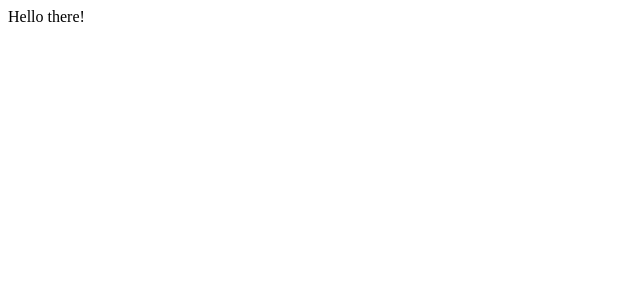
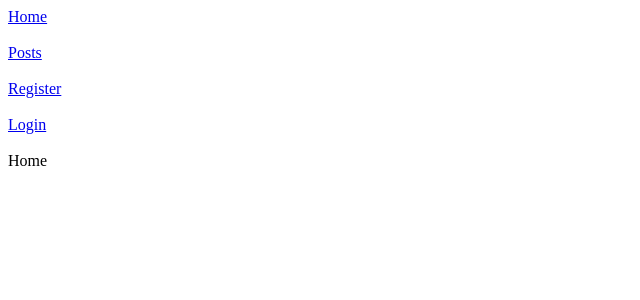
Before and after one commit to yevhenprudnik/heap-client, a React (Create React App) app: page / in a window 1280 px wide. Shown: the top 300 px of the page, without its empty margins (0-640 px from the left). Built offline with nearby package versions, Linux system fonts and the light colour scheme.

Commit message:
Add pages: Home, Posts, Register, Login.

```diff
--- a/package.json
+++ b/package.json
@@ -5,6 +5,7 @@
     "@testing-library/user-event": "^13.5.0",
     "react": "^18.2.0",
     "react-dom": "^18.2.0",
+    "react-router-dom": "^6.10.0",
     "react-scripts": "5.0.1",
     "web-vitals": "^2.1.4"
   },
--- a/src/App.js
+++ b/src/App.js
@@ -1,5 +1,33 @@
+import {Routes, Route, Link} from 'react-router-dom'
+import Home from './pages/Home';
+import Posts from './pages/Posts';
+import Register from './pages/Register';
+import Login from './pages/Login';
+
 function App() {
-  return <div className="App">Hello there!</div>;
+    return (
+        <>
+            <header>
+                <Link to = "/">Home</Link>
+                <br/><br/>
+                <Link to = "/posts">Posts</Link>
+                <br/><br/>
+                <Link to = "/register">Register</Link>
+                <br/><br/>
+                <Link to = "/login">Login</Link>
+                <br/><br/>
+            </header>
+
+            <Routes>
+                <Route path='/' element={<Home/>}></Route>
+                <Route path='/posts' element={<Posts/>}></Route>
+                <Route path='/register' element={<Register/>}></Route>
+                <Route path='/login' element={<Login/>}></Route>
+
+            </Routes>
+        </>
+
+    );
 }
 
 export default App;
--- a/src/index.js
+++ b/src/index.js
@@ -1,10 +1,13 @@
 import React from 'react';
 import ReactDOM from 'react-dom/client';
+import {BrowserRouter} from 'react-router-dom'
 import App from './App';
 
 const root = ReactDOM.createRoot(document.getElementById('root'));
 root.render(
-  <React.StrictMode>
-    <App />
-  </React.StrictMode>
+    <React.StrictMode>
+        <BrowserRouter>
+            <App />
+        </BrowserRouter>
+    </React.StrictMode>
 );
--- /dev/null
+++ b/src/pages/Home.js
@@ -0,0 +1,5 @@
+export default function Home() {
+    return (
+        <>Home</>
+    );
+}
--- /dev/null
+++ b/src/pages/Login.js
@@ -0,0 +1,5 @@
+export default function Login() {
+    return (
+        <>Login</>
+    );
+}
--- /dev/null
+++ b/src/pages/Posts.js
@@ -0,0 +1,5 @@
+export default function Posts() {
+    return (
+        <>Posts</>
+    );
+}
--- /dev/null
+++ b/src/pages/Register.js
@@ -0,0 +1,5 @@
+export default function Register() {
+    return (
+        <>Register</>
+    );
+}
```
Also changed, not shown: 1 other file (tests, documents, lock files or other folders).
